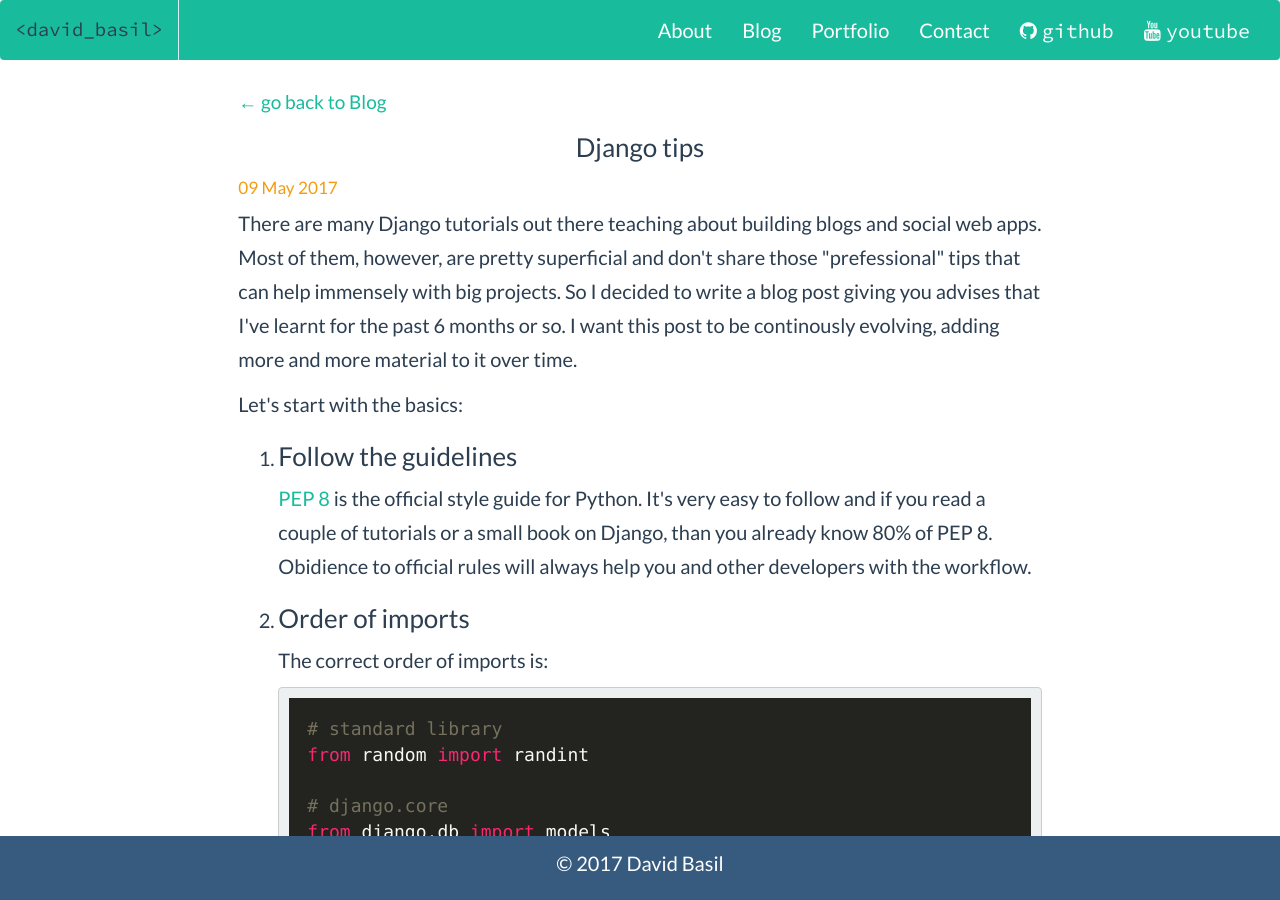
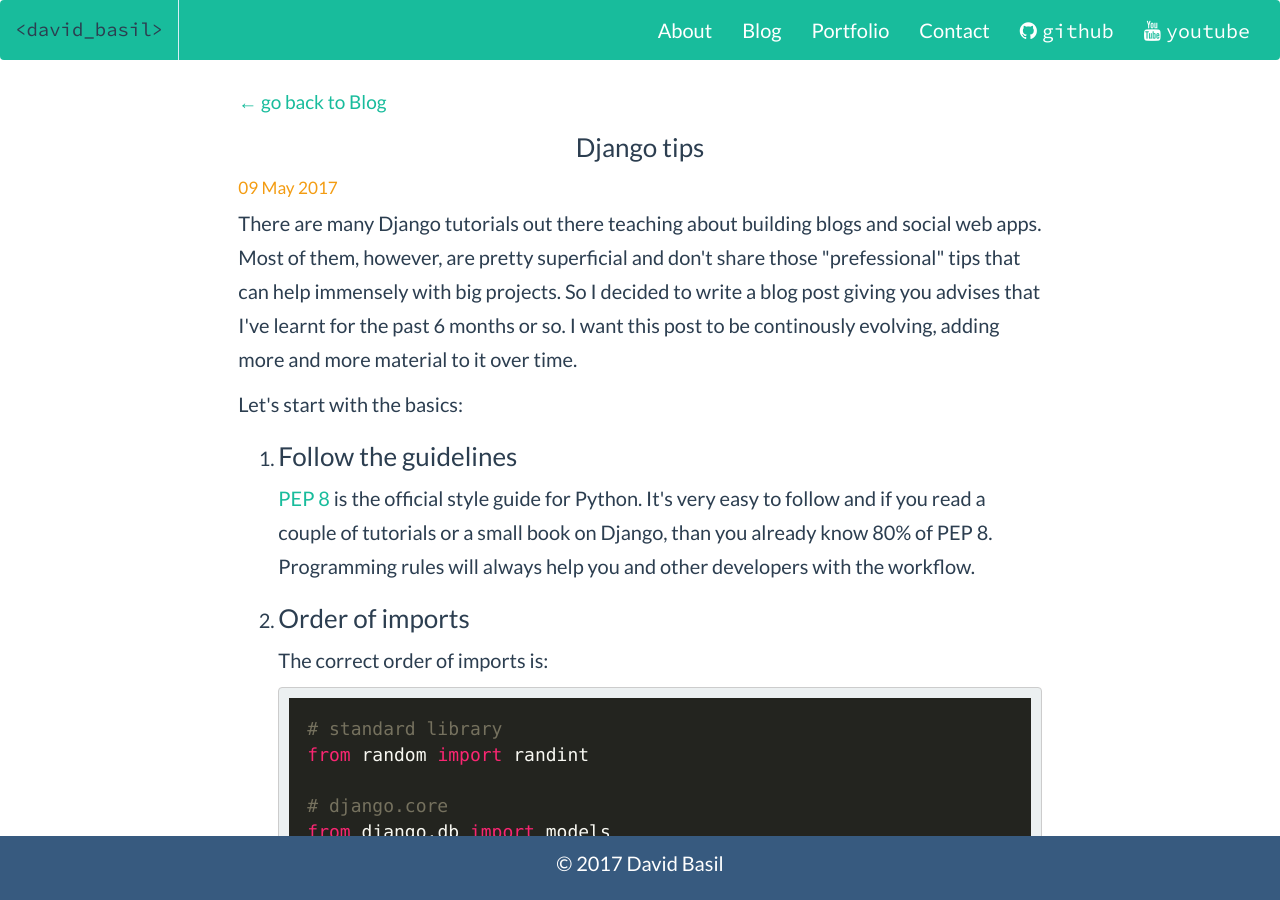
Before and after one commit to DavidBasil/basildavid, a Jekyll site: the page built from _posts/2017-05-09-django-tips.html, in a window 1280 px wide and 900 px high. Built offline with Jekyll 4.4.1, drawn with Linux system fonts in a browser that asks for light colours; nearby versions of some CDN libraries.

Commit message:
django tips post

```diff
--- a/_posts/2017-05-09-django-tips.html
+++ b/_posts/2017-05-09-django-tips.html
@@ -11,7 +11,7 @@ excerpt: Tips and tricks that every Django professional should know.
 
 <ol>
 	<li><h3>Follow the guidelines</h3>
-		<p> <a href="https://www.python.org/dev/peps/pep-0008/">PEP 8 </a>is the official style guide for Python. It's very easy to follow and if you read a couple of tutorials or a small book on Django, than you already know 80% of PEP 8. Obidience to official rules will always help you and other developers with the workflow.</p>
+		<p> <a href="https://www.python.org/dev/peps/pep-0008/">PEP 8 </a>is the official style guide for Python. It's very easy to follow and if you read a couple of tutorials or a small book on Django, than you already know 80% of PEP 8. Programming rules will always help you and other developers with the workflow.</p>
 	</li>
 
 	<li><h3>Order of imports</h3>
```
